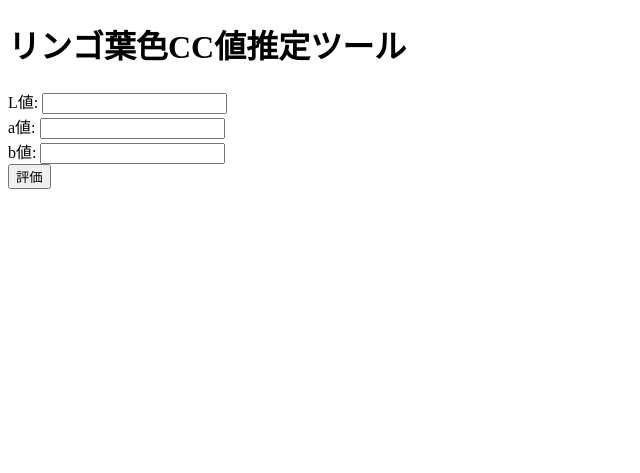
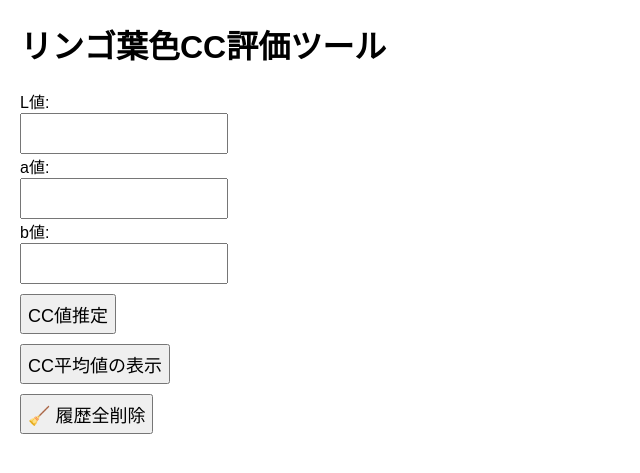
Before and after one commit to frstoyama/apple-color-checker, a Flask app: page / in a window 1280 px wide. Shown: the top 473 px of the page, without its empty margins (0-640 px from the left). Run offline with Flask 3, Linux system fonts and the light colour scheme; parts of the project's set-up code (start-up, migrations or seed data) failed here and were passed over.

Commit message:
必要なファイルの更新と追加・削除

```diff
--- a/app.py
+++ b/app.py
@@ -1,15 +1,10 @@
-from flask import Flask, render_template, request
-import pandas as pd
-import math
+from flask import Flask, render_template, request, redirect, url_for, session
+from math import sqrt
 
 app = Flask(__name__)
+app.secret_key = 'your-secret-key'  # セッションを有効にするためのキー
 
-# ΔE（CIE76）を計算する関数
-def calculate_delta_e(lab1, lab2):
-    return round(math.sqrt(sum((a - b) ** 2 for a, b in zip(lab1, lab2))), 1)
-
-
-#農水省論文の値（CC値1～8）
+# 標準CCのLab値リスト
 standard_lab_list = [
     {'cc': 1, 'lab': [45.11, -14.68, 21.59]},
     {'cc': 2, 'lab': [42.70, -13.08, 18.31]},
@@ -21,41 +16,21 @@ standard_lab_list = [
     {'cc': 8, 'lab': [22.86, -4.58, 4.17]},
 ]
 
-
-"""
-#ハックナインの論文での実測データ
-standard_lab_list = [
-    {'cc': 1, 'lab': [66.3, -18.0, 26.9]},
-    {'cc': 2, 'lab': [62.5, -14.9, 27.4]},
-    {'cc': 3, 'lab': [58.4, -11.9, 27.4]},
-    {'cc': 4, 'lab': [54.4, -10.7, 26.2]},
-    {'cc': 5, 'lab': [50.4, -8.5, 24.8]},
-    {'cc': 6, 'lab': [46.6, -7.3, 23.7]},
-    {'cc': 7, 'lab': [42.9, -6.2, 22.1]},
-    {'cc': 8, 'lab': [39.0, -5.2, 21.5]},
-]
-"""
-# Excelファイルから基準値を読み込む（ColorReaderPro_Apple_CC.xlsx）
-excel_path = "ColorReaderPro_Apple_CC.xlsx"
-excel_df = pd.read_excel(excel_path)
-cc_lab_excel = []
-for _, row in excel_df.iterrows():
-    cc_lab_excel.append({
-        "cc": int(row["CC_No"]),
-        "lab": [float(row["L"]), float(row["a"]), float(row["b"])]
-    })
-
-# 最も近いCCとΔE一覧を返す関数
-def find_closest_cc(input_lab, cc_lab_list):
-    delta_list = []
-    for item in cc_lab_list:
-        delta = calculate_delta_e(input_lab, item['lab'])
-        delta_list.append({'cc': item['cc'], 'delta': delta})
-    closest = min(delta_list, key=lambda x: x['delta'])
-    return round(closest['cc'], 1), closest, delta_list
+# ΔE（CIE76）を計算する関数
+def delta_e_cie76(lab1, lab2):
+    return sqrt(sum((a - b) ** 2 for a, b in zip(lab1, lab2)))
 
 @app.route("/", methods=["GET", "POST"])
 def index():
+    input_lab = None
+    estimated_cc = None
+    delta_list_direct = []
+
+    # 履歴を取得（なければ初期化）
+    history = session.get('history', [])
+    average_lab = session.get('average_lab')
+    average_cc = session.get('average_cc')
+
     if request.method == "POST":
         try:
             L = float(request.form["L"])
@@ -63,27 +38,74 @@ def index():
             b = float(request.form["b"])
             input_lab = [L, a, b]
 
-            cc_value_direct, closest_direct, delta_list_direct = find_closest_cc(input_lab, standard_lab_list)
-            cc_value_excel, closest_excel, delta_list_excel = find_closest_cc(input_lab, cc_lab_excel)
+            # ΔE計算
+            delta_list_direct = []
+            for ref in standard_lab_list:
+                delta = delta_e_cie76(input_lab, ref["lab"])
+                delta_list_direct.append({"cc": ref["cc"], "delta": delta})
 
-            max_len = max(len(delta_list_direct), len(delta_list_excel))
+            # ΔE最小のCC値を推定
+            min_item = min(delta_list_direct, key=lambda x: x["delta"])
+            estimated_cc = min_item["cc"]
+            delta_value = round(min_item["delta"], 2)
 
-            return render_template(
-                "index.html",
-                input_lab=input_lab,
-                cc_value_direct=cc_value_direct,
-                closest_direct=closest_direct,
-                delta_list_direct=delta_list_direct,
-                cc_value_excel=cc_value_excel,
-                closest_excel=closest_excel,
-                delta_list_excel=delta_list_excel,
-                loop_max=max(len(delta_list_direct), len(delta_list_excel))
-            )
+            # 履歴追加
+            history.append({
+                "L": round(L, 2),
+                "a": round(a, 2),
+                "b": round(b, 2),
+                "delta": delta_value,
+                "estimated_cc": estimated_cc
+            })
+            session['history'] = history
+            session.pop('average_lab', None)
+            session.pop('average_cc', None)
+
         except ValueError:
-            return render_template("error.html", message="入力値に誤りがあります。")
+            pass  # 入力エラーなどは無視（必要に応じてエラー表示可）
 
-    # GET時に必ずHTMLを返す
-    return render_template("index.html", input_lab=None)
+    return render_template(
+        "index.html",
+        input_lab=input_lab,
+        estimated_cc=estimated_cc,
+        delta_list_direct=delta_list_direct,
+        history=history,
+        average_lab=average_lab,
+        average_cc=average_cc
+    )
+
+@app.route("/clear", methods=["POST"])
+def clear():
+    session.pop('history', None)
+    session.pop('average_lab', None)
+    session.pop('average_cc', None)
+    return redirect(url_for('index'))
+
+@app.route("/delete/<int:index>", methods=["POST"])
+def delete(index):
+    history = session.get('history', [])
+    if 0 <= index < len(history):
+        history.pop(index)
+        session['history'] = history
+    return redirect(url_for('index'))
+
+@app.route("/average_cc", methods=["POST"])
+def average_cc():
+    history = session.get('history', [])
+    if not history:
+        return redirect(url_for('index'))
+
+    # Lab平均
+    L_avg = sum(h["L"] for h in history) / len(history)
+    a_avg = sum(h["a"] for h in history) / len(history)
+    b_avg = sum(h["b"] for h in history) / len(history)
+    session['average_lab'] = [round(L_avg, 2), round(a_avg, 2), round(b_avg, 2)]
+
+    # 推定CC値の平均
+    cc_avg = sum(h["estimated_cc"] for h in history) / len(history)
+    session['average_cc'] = round(cc_avg, 2)
+
+    return redirect(url_for('index'))
 
 if __name__ == "__main__":
     app.run(debug=True)
--- a/git_url.txt
+++ b/gitの操作方法等.txt
@@ -9,14 +9,14 @@ Shift + Insert を押すと貼り付きます
 
 
 
-cd /d/03_apple_cc/20250707
+cd /d/03_apple_cc/20250708
 git init
 
 # 🔽 ここで一度だけ設定すればOK！
 git config --global user.name "frstoyama"
 git config --global user.email "frstoyama@gmail.com"
 
-git config --global --add safe.directory D:/03_apple_cc/20250707
+git config --global --add safe.directory D:/03_apple_cc/20250708
 git add .
 git commit -m "first commit"
 git branch -M main
--- a/templates/index.html
+++ b/templates/index.html
@@ -2,47 +2,143 @@
 <html lang="ja">
 <head>
     <meta charset="UTF-8">
-    <title>リンゴ葉色CC値推定ツール</title>
+    <title>リンゴ葉色CC評価ツール</title>
+    <style>
+        body {
+            font-family: Arial, sans-serif;
+            margin: 20px;
+        }
+
+        h1 {
+            font-size: 32px;
+            font-weight: bold;
+        }
+
+        input[type="number"] {
+            width: 200px;
+            height: 35px;
+            font-size: 18px;
+        }
+
+        input[type="submit"], button {
+            height: 40px;
+            font-size: 18px;
+            margin-top: 10px;
+        }
+
+        .estimated-cc {
+            font-size: 26px;
+            color: #2d662d;
+            font-weight: bold;
+            margin-top: 15px;
+        }
+
+        .average-display {
+            font-size: 20px;
+            margin: 10px 0;
+        }
+
+        table {
+            border-collapse: collapse;
+            margin-top: 15px;
+        }
+
+        table, th, td {
+            border: 1px solid black;
+            padding: 8px 14px;
+            text-align: center;
+        }
+
+        .history-table th {
+            background-color: #f2f2f2;
+        }
+
+        .horizontal-table td, .horizontal-table th {
+            min-width: 80px;
+        }
+    </style>
 </head>
 <body>
-    <h1>リンゴ葉色CC値推定ツール</h1>
+    <h1>リンゴ葉色CC評価ツール</h1>
 
     <form method="post">
-        <label for="L">L値:</label>
+        <label for="L">L値:</label><br>
         <input type="number" step="0.01" name="L" required><br>
-        <label for="a">a値:</label>
+        <label for="a">a値:</label><br>
         <input type="number" step="0.01" name="a" required><br>
-        <label for="b">b値:</label>
+        <label for="b">b値:</label><br>
         <input type="number" step="0.01" name="b" required><br>
-        <input type="submit" value="評価">
+        <input type="submit" value="CC値推定">
     </form>
 
     {% if input_lab %}
         <h2>結果</h2>
         <p>入力値: L={{ input_lab[0] }}, a={{ input_lab[1] }}, b={{ input_lab[2] }}</p>
 
-        <!-- 🔽 最も近いCC値の概要をテーブルの上に表示 -->
-        <p><strong>最も近い農水CC値:</strong> {{ closest_direct.cc }}（ΔE = {{ closest_direct.delta }}）</p>
-        <p><strong>最も近いカラーチェッカー値:</strong> {{ closest_excel.cc }}（ΔE = {{ closest_excel.delta }}）</p>
+        <p class="estimated-cc">推定CC値: {{ estimated_cc }}</p>
 
-        <h3>各CC値とのΔE（色差）一覧</h3>
-        <table border="1" cellpadding="8">
+        <h3>農林水産省CCとのΔE</h3>
+        {% if delta_list_direct %}
+            <table class="horizontal-table">
+                <tr>
+                    <th>CC値</th>
+                    {% for d in delta_list_direct %}
+                        <td>{{ d.cc }}</td>
+                    {% endfor %}
+                </tr>
+                <tr>
+                    <th>ΔE</th>
+                    {% for d in delta_list_direct %}
+                        <td>{{ "%.2f"|format(d.delta) }}</td>
+                    {% endfor %}
+                </tr>
+            </table>
+        {% else %}
+            <p>ΔEデータがありません。</p>
+        {% endif %}
+    {% endif %}
+
+    {% if average_lab %}
+        <p class="average-display">📊 Lab平均値 → L={{ average_lab[0] }}, a={{ average_lab[1] }}, b={{ average_lab[2] }}</p>
+    {% endif %}
+
+    {% if average_cc %}
+        <p class="average-display">📈 CC推定値の平均 → {{ average_cc }}</p>
+    {% endif %}
+
+    <form method="post" action="{{ url_for('average_cc') }}">
+        <button type="submit">CC平均値の表示</button>
+    </form>
+
+    <form method="post" action="{{ url_for('clear') }}">
+        <button type="submit">🧹 履歴全削除</button>
+    </form>
+
+    {% if history %}
+        <h3>履歴</h3>
+        <table class="history-table">
             <tr>
-                <th colspan="2">農水CC値</th>
-                <th colspan="2">カラーチェッカー値</th>
+                <th>No</th>
+                <th>L</th>
+                <th>a</th>
+                <th>b</th>
+                <th>ΔE</th>
+                <th>推定CC値</th>
+                <th>操作</th>
             </tr>
+            {% for idx, record in history|enumerate(start=1) %}
             <tr>
-                <th>CC値</th>
-                <th>ΔE</th>
-                <th>CC値</th>
-                <th>ΔE</th>
-            </tr>
-            {% for i in range(loop_max) %}
-            <tr>
-                <td>{{ delta_list_direct[i].cc if i < delta_list_direct|length else '' }}</td>
-                <td>{{ delta_list_direct[i].delta if i < delta_list_direct|length else '' }}</td>
-                <td>{{ delta_list_excel[i].cc if i < delta_list_excel|length else '' }}</td>
-                <td>{{ delta_list_excel[i].delta if i < delta_list_excel|length else '' }}</td>
+                <td>{{ idx }}</td>
+                <td>{{ record.L }}</td>
+                <td>{{ record.a }}</td>
+                <td>{{ record.b }}</td>
+                <td>{{ record.delta }}</td>
+                <td>{{ record.estimated_cc }}</td>
+                <td>
+                    <form method="post" action="{{ url_for('delete', index=idx-1) }}">
+                        <button type="submit">削除</button>
+                    </form>
+                </td>
             </tr>
             {% endfor %}
         </table>
```
Also changed, not shown: 1 other file.
